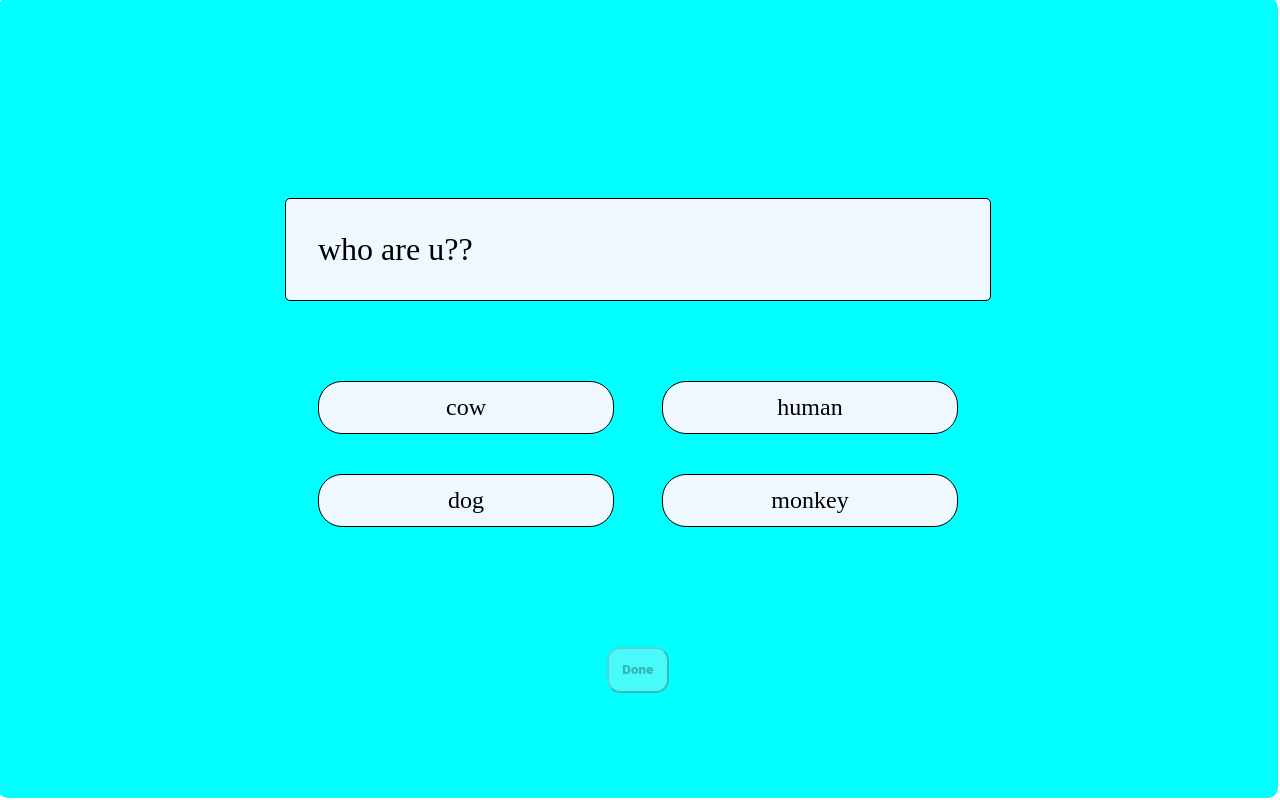
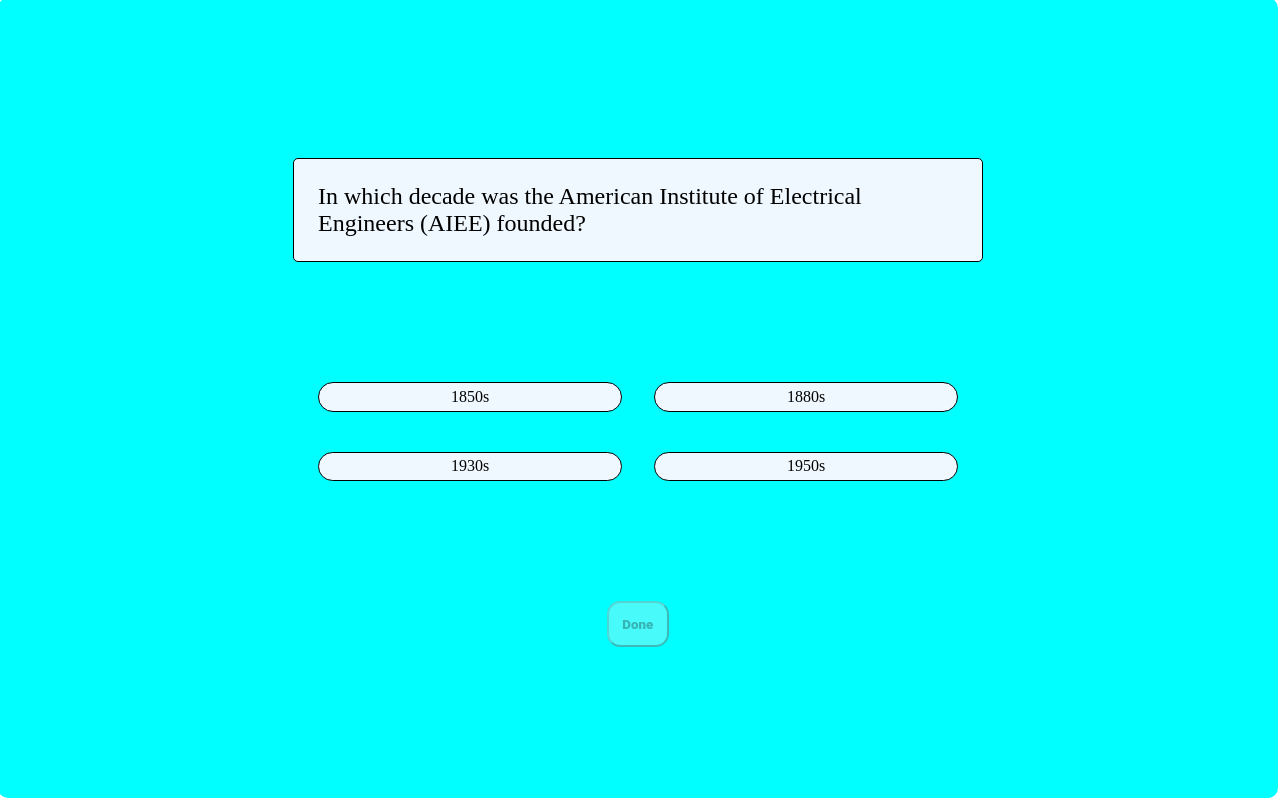
Before and after one commit to 9147/web_development, a plain HTML site: page projects/quiz_app/home.html in a window 1280 px wide. Drawn offline with Linux system fonts and the light colour scheme; a web font is replaced by a local one.

Commit message:
final commit

```diff
--- a/projects/quiz_app/home.html
+++ b/projects/quiz_app/home.html
@@ -21,18 +21,18 @@
             font-family: 'Alkatra', cursive;
             font-family: 'Labrada', serif;
             background-color: aliceblue;
-            font-size: 2em;
+            font-size: 1.5em;
             max-width: 50vw;
             padding: 1em;
             position:relative;
             border-radius: 5px;
             border-style:solid;
             border-width: 1px;
-            top:25%;
+            top:20%;
         }
         .options-block{
             display:grid;
-            font-size: 1.5em;
+            font-size: 1em;
             text-align: center;
             grid-column-gap: 2em;
             grid-row-gap: 5vh;
@@ -46,7 +46,7 @@
             font-family: 'Labrada', serif;
             background-color: aliceblue;
             display: block;
-            padding: .5em;
+            padding: .3em;
             border-style: solid;
             border-width: 1px;
             border-radius: 1em;
@@ -97,9 +97,16 @@
     <script>
 
 
-        var questions=["who are u??","What is your name?","India's Prime minister?"];
-        var options=[["cow","human","dog","monkey"],["nothing","something","manoj","maggie"],["me","you","no-one","Modi"]];
-        var answers=[1,2,3];
+        var questions=["In which decade was the American Institute of Electrical Engineers (AIEE) founded?",
+        "What is part of a database that holds only one type of information?",
+        "'OS' computer abbreviation usually means ?",
+        "In which decade with the first transatlantic radio broadcast occur?",];
+        var options=[["1850s","1880s","1930s","1950s"],
+                    ["Report","Field","Record","File"],
+                    ["Order of Significance","Open Software","Operating System","Optical Sensor"],
+                    ["1850s","1860s","1870s","1900s"],
+                    ];
+        var answers=[1,1,2,3];
 
         sessionStorage.questions=answers.length;
         sessionStorage.button=0;
```
Also changed, not shown: HTML/demo2.html (+12 -0 lines), resources/link-resource.txt (added, +15 -0 lines).
